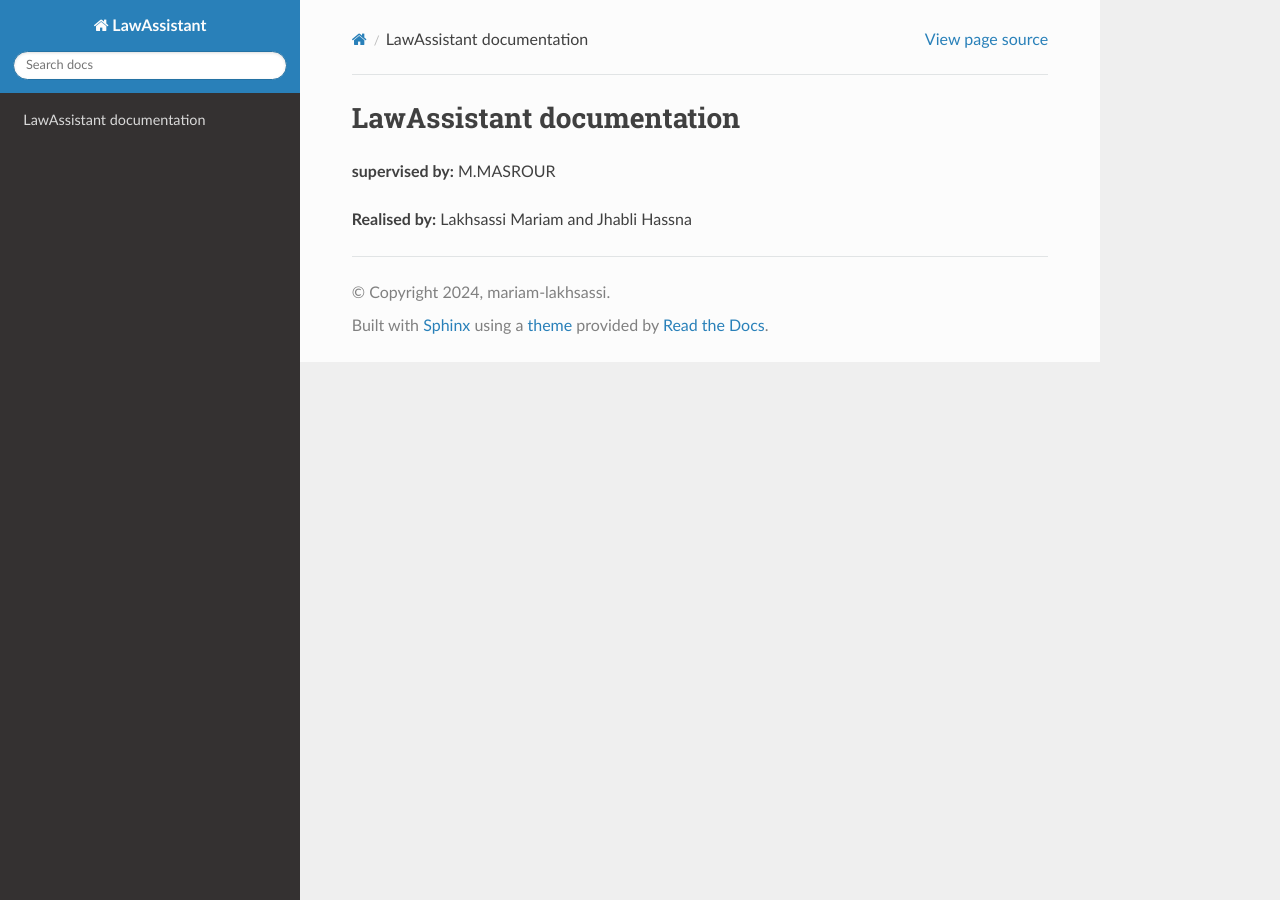
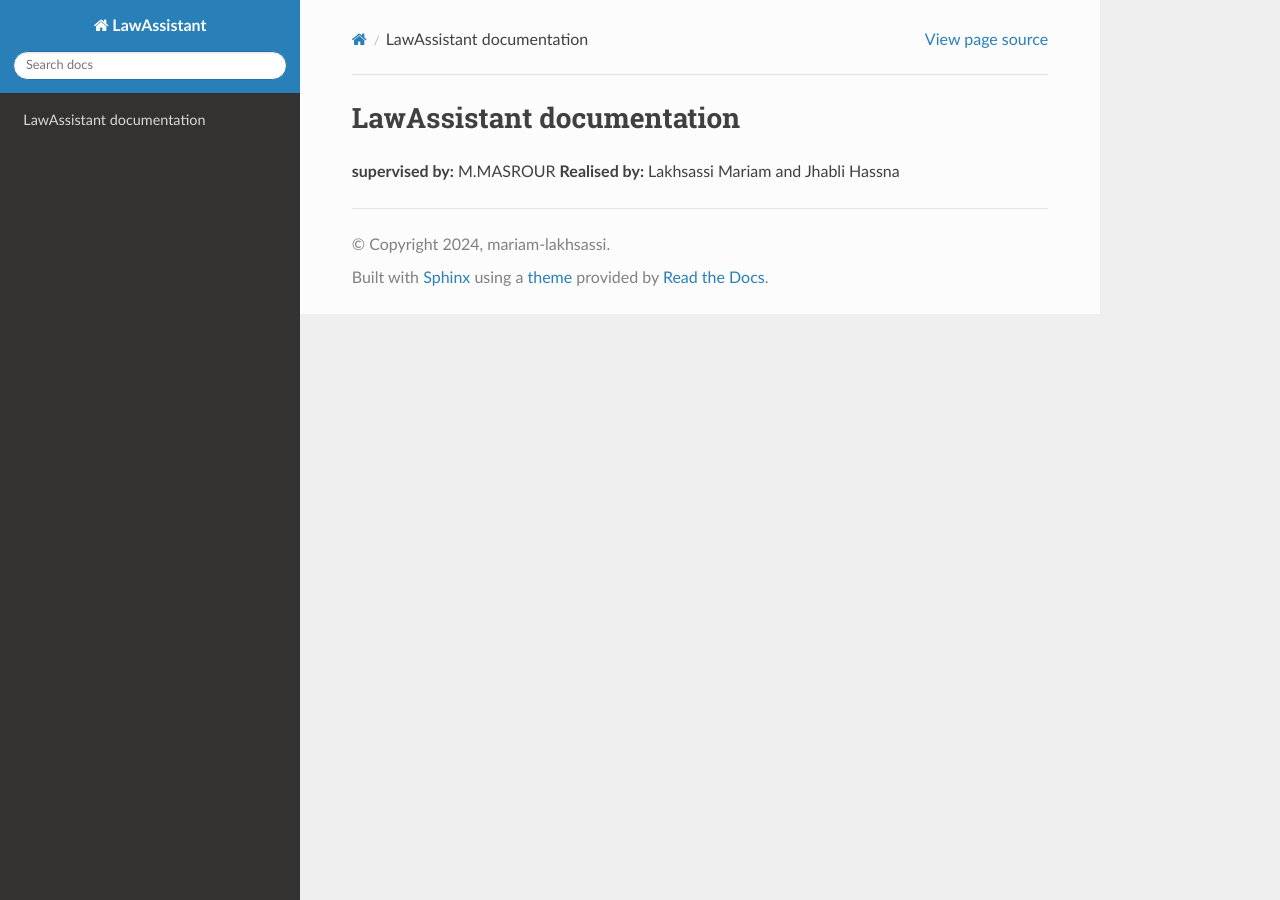
Before and after one commit to mariam-lakhsassi/LawAssistant, a Sphinx documentation site: the page built from docs/source/index.rst, in a window 1280 px wide. Built offline with Sphinx 7.4.7 and the Read the Docs theme 3.1.0, drawn with Linux system fonts in a browser that asks for light colours.

```diff
--- a/docs/source/index.rst
+++ b/docs/source/index.rst
@@ -7,8 +7,9 @@ LawAssistant documentation
 ==========================
 
 **supervised by:** M.MASROUR
+**Realised by:** Lakhsassi Mariam and Jhabli Hassna
 
-**Realised by:** Lakhsassi Mariam and Jhabli Hassna
+
 
 
 .. toctree::
```
